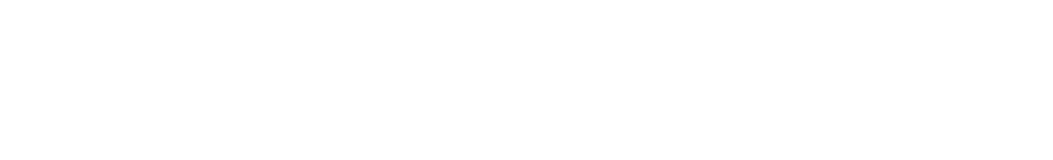
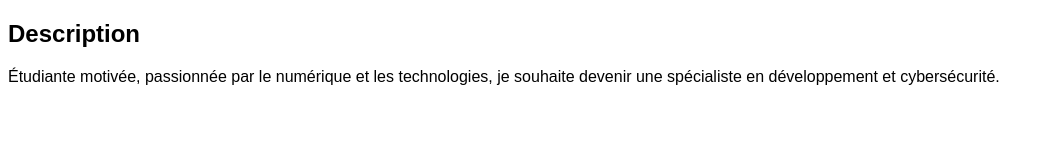
Before and after one commit to marieangegbd10/mon-cv, a plain HTML site: page index.html in a window 1280 px wide. Shown: the whole page, without its empty margins (0-1053 px from the left). Drawn offline with Linux system fonts and the light colour scheme.

Commit message:
mise en place de la section description

```diff
--- a/index.html
+++ b/index.html
@@ -6,6 +6,8 @@
     <link rel="stylesheet" href="style.css">
 </head>
 <body>
-
+<h2>Description</h2>
+<p>Étudiante motivée, passionnée par le numérique et les technologies,
+je souhaite devenir une spécialiste en développement et cybersécurité.</p>
 </body>
 </html>
```
